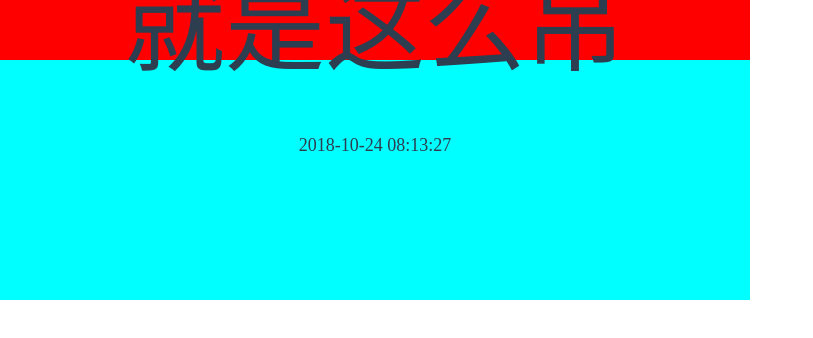
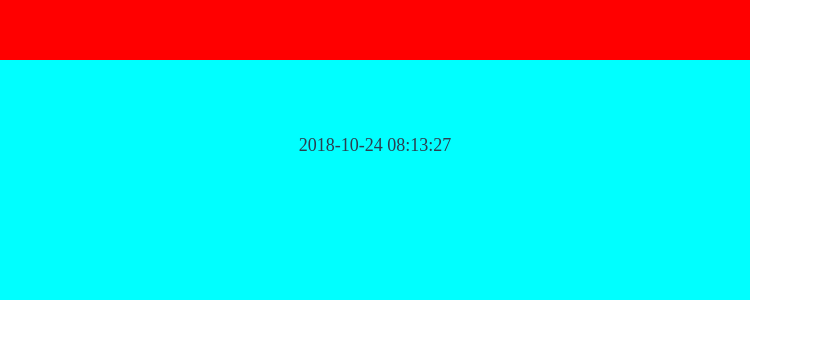
Before and after one commit to philuan/smcy3.0, a Vue app: page /#/home in a window 1280 px wide. Shown: the top 338 px of the page, without its empty margins (0-813 px from the left). Built offline with nearby package versions, Linux system fonts and the light colour scheme.

Commit message:
'tijiao'

```diff
--- a/src/components/home/home.vue
+++ b/src/components/home/home.vue
@@ -1,6 +1,6 @@
 <template>
   <div class="home">
-    <p>就是这么吊</p>
+    <p></p>
     <span>{{dateCurrent | dateFormat}}</span>
   </div>
 </template>
```
